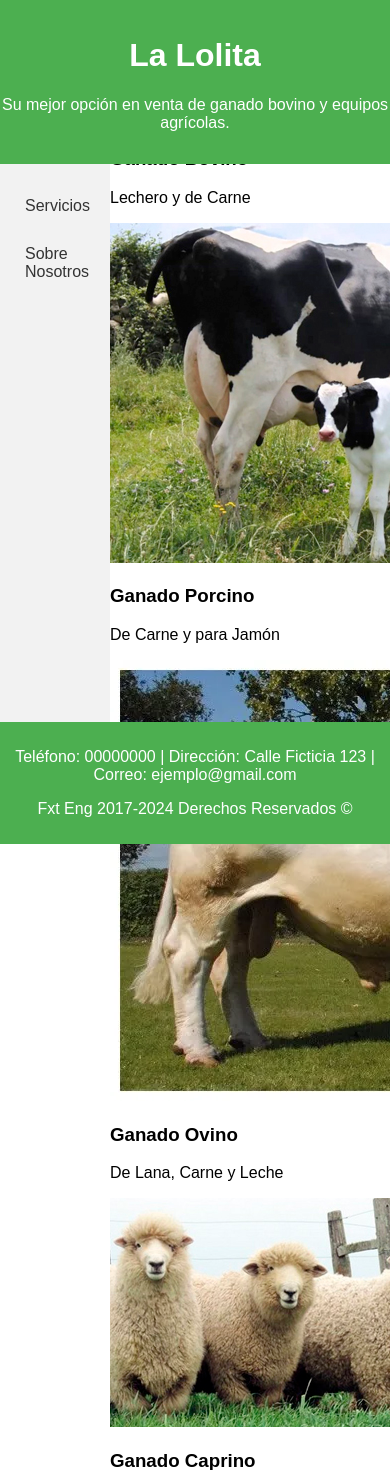
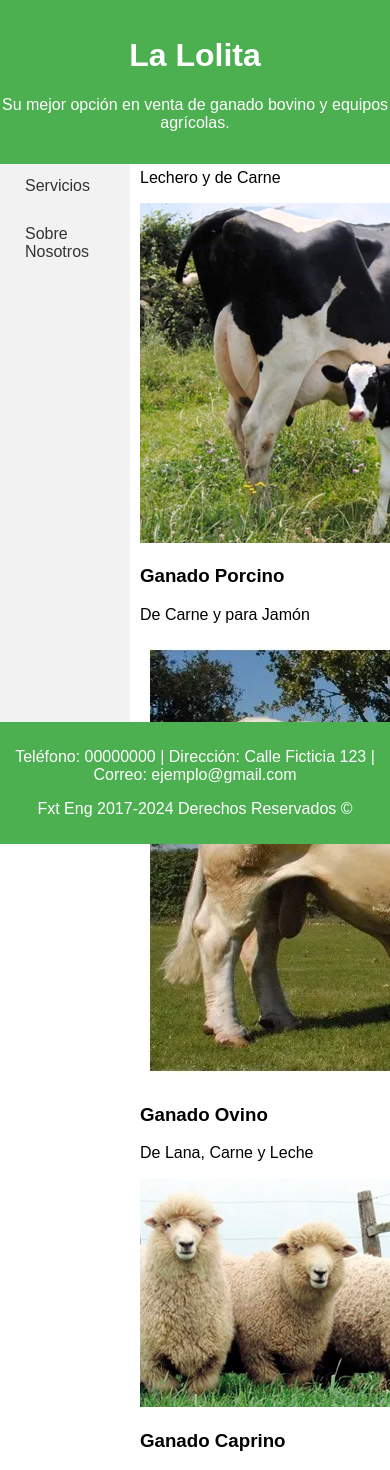
Before and after one commit to htunay2024/prueba03, a PHP site: page /galeria.html in a window 390 px wide; the page is wider, and only the part inside the window is pictured. Shown: the top 1470 px of that part. Run offline with PHP 8.4, Linux system fonts and the light colour scheme.

Commit message:
Update styles.css

```diff
--- a/styles.css
+++ b/styles.css
@@ -6,7 +6,7 @@ nav {
     position: fixed; /* Fijar el menú a la izquierda */
     top: 60px; /* Ajusta este valor según la altura del encabezado */
     left: 0;
-    bottom: 40px; /* Extender hasta la parte inferior del pie de página */
+    bottom: 40px; /* Dejar espacio para el pie de página */
     overflow-y: auto; /* Añadir scroll si el contenido es largo */
 }
 
@@ -43,23 +43,59 @@ footer {
 }
 
 /* Hacer el menú más responsivo */
-@media (max-width: 600px) {
+@media (max-width: 768px) {
     nav {
-        width: 100px; /* Reducir el tamaño del menú en pantallas más pequeñas */
+        width: 150px; /* Reducir el tamaño del menú en pantallas medianas */
+        top: 50px; /* Ajustar posición superior */
+        bottom: 30px; /* Ajustar posición inferior */
     }
 
     main {
-        margin-left: 120px; /* Ajustar el margen del contenido principal */
+        margin-left: 170px; /* Ajustar margen del contenido principal */
+        margin-top: 50px; /* Ajustar margen superior */
+        margin-bottom: 30px; /* Ajustar margen inferior */
+    }
+}
+
+@media (max-width: 600px) {
+    nav {
+        width: 120px; /* Reducir el tamaño del menú en pantallas más pequeñas */
+        top: 45px; /* Ajustar posición superior */
+        bottom: 30px; /* Ajustar posición inferior */
+    }
+
+    main {
+        margin-left: 140px; /* Ajustar margen del contenido principal */
+        margin-top: 45px; /* Ajustar margen superior */
+        margin-bottom: 30px; /* Ajustar margen inferior */
     }
 }
 
 @media (max-width: 480px) {
     nav {
-        width: 80px; /* Menú más compacto en pantallas muy pequeñas */
+        width: 100px; /* Menú más compacto en pantallas muy pequeñas */
+        top: 40px; /* Ajustar posición superior */
+        bottom: 30px; /* Ajustar posición inferior */
     }
 
     main {
-        margin-left: 90px;
+        margin-left: 120px;
+        margin-top: 40px; /* Ajustar margen superior */
+        margin-bottom: 30px; /* Ajustar margen inferior */
+    }
+}
+
+@media (max-width: 320px) {
+    nav {
+        width: 80px; /* Menú muy compacto en pantallas muy pequeñas */
+        top: 40px; /* Ajustar posición superior */
+        bottom: 30px; /* Ajustar posición inferior */
+    }
+
+    main {
+        margin-left: 100px;
+        margin-top: 40px; /* Ajustar margen superior */
+        margin-bottom: 30px; /* Ajustar margen inferior */
     }
 }
 
```
